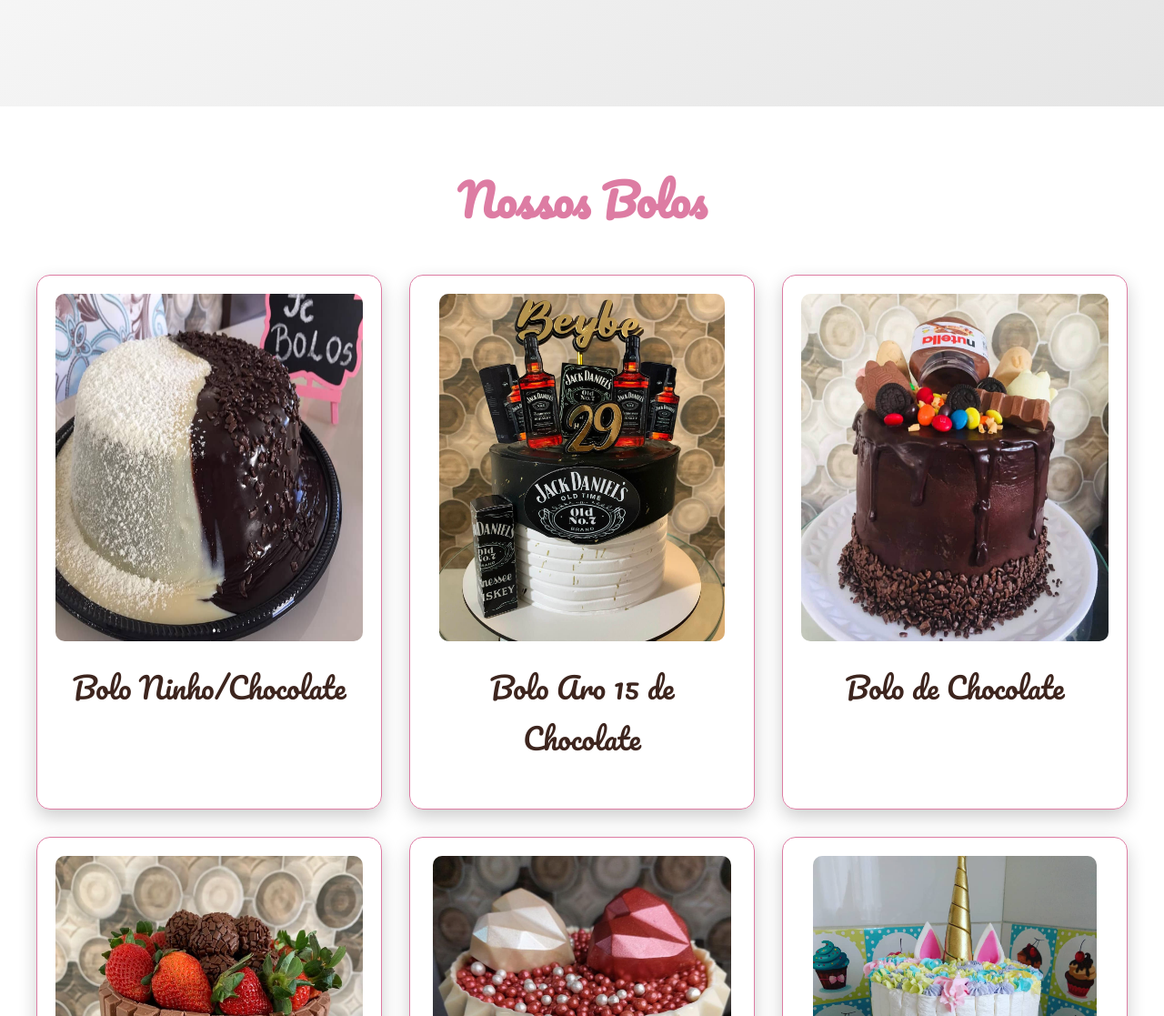
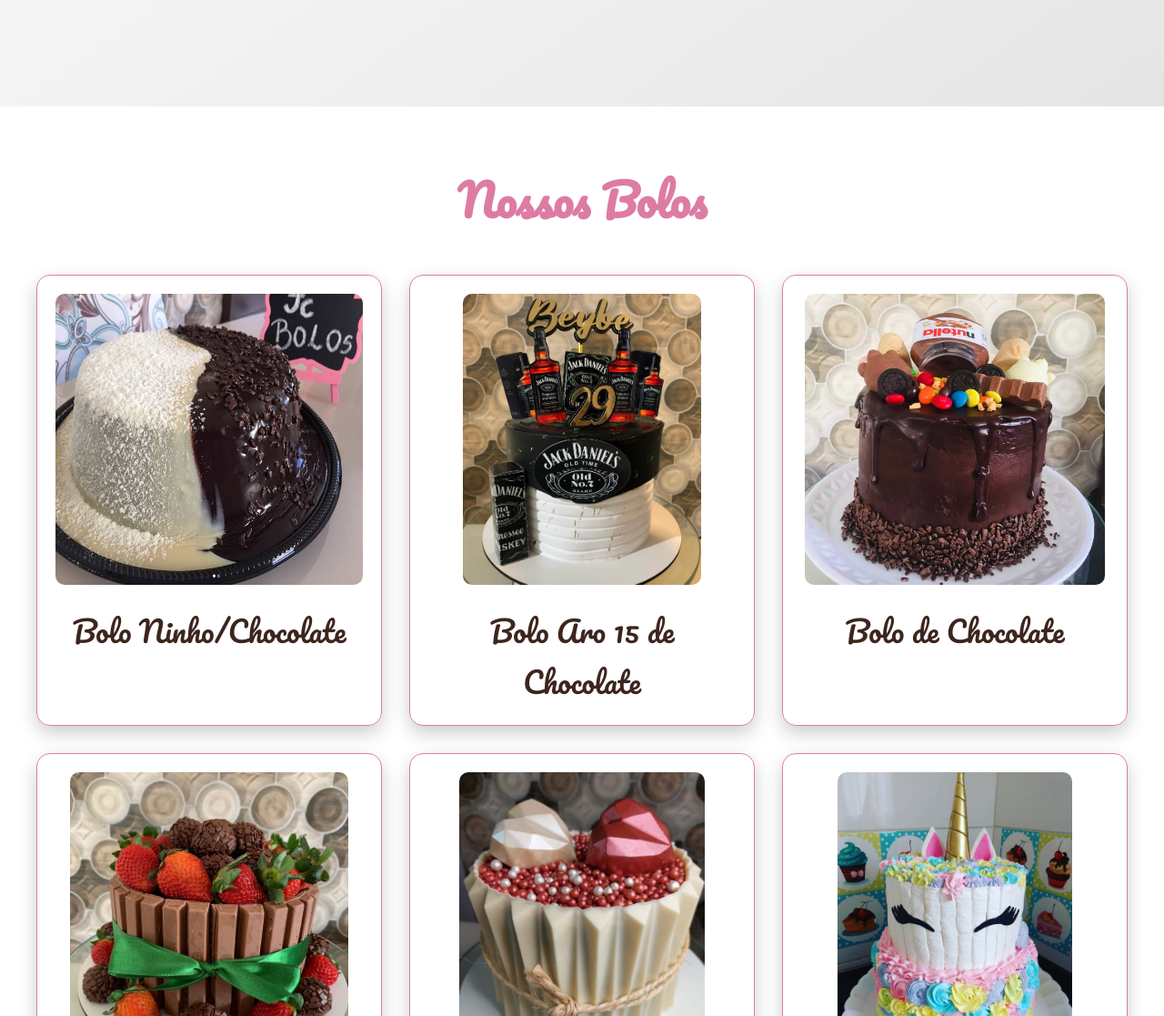
Before and after one commit to Gabriel23kk/JC-Bolos, a plain HTML site: page index.html in a window 1280 px wide. Shown: the part 1397-2514 px from the top of the page at 91% size. Drawn offline with Linux system fonts and the light colour scheme; a web font is replaced by a local one.

Commit message:
Correção

```diff
--- a/style.css
+++ b/style.css
@@ -327,10 +327,10 @@ nav ul li a:hover{
     margin-bottom: 15px;
 }
 .collum-1{
-    height: 70%;
+    height: 40vh;
 }
 .collum-2{
-    height: 70%;
+    height: 40vh;
 }
 .bolo-item p {
     font-size: 2rem;
```
